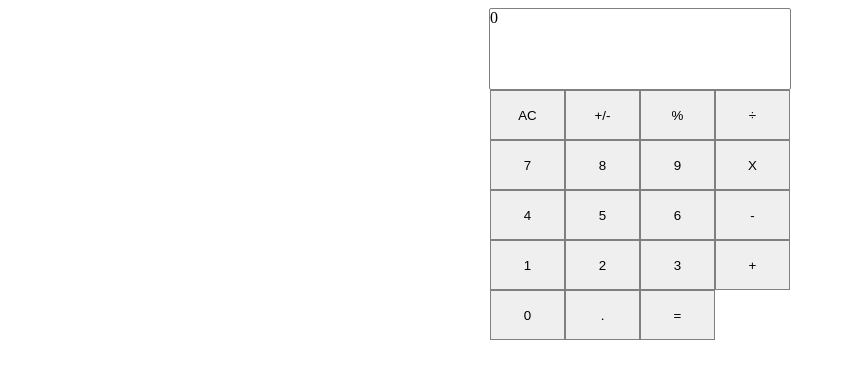
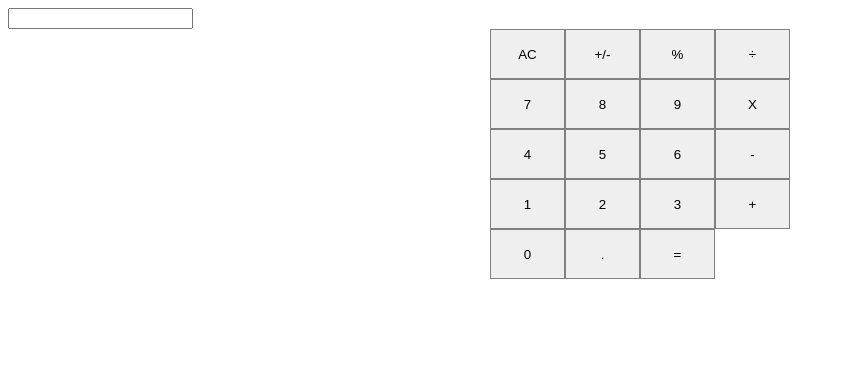
Before and after one commit to Emmyn5600/React-calculator, a React (Create React App) app: page / in a window 1280 px wide. Shown: the top 378 px of the page, without its empty margins (0-846 px from the left). Built offline with nearby package versions, Linux system fonts and the light colour scheme.

Commit message:
Work on the display component

```diff
--- a/src/components/Display.js
+++ b/src/components/Display.js
@@ -1,14 +1,30 @@
 import React from 'react';
 import PropTypes from 'prop-types';
 
-const Display = ({ value }) => <div className="display-value">{value}</div>;
+class Display extends React.Component {
+  constructor(props) {
+    super(props);
+    this.state = {};
+  }
 
+  render() {
+    const { calculation } = this.props;
+    return (
+      <div className="display-result">
+
+        <input id="result" defaultValue={calculation} />
+
+      </div>
+
+    );
+  }
+}
 Display.defaultProps = {
-  value: '0',
+  calculation: '0',
 };
+Display.propTypes = {
+  calculation: PropTypes.string,
 
-Display.propTypes = {
-  value: PropTypes.string,
 };
 
 export default Display;
```
